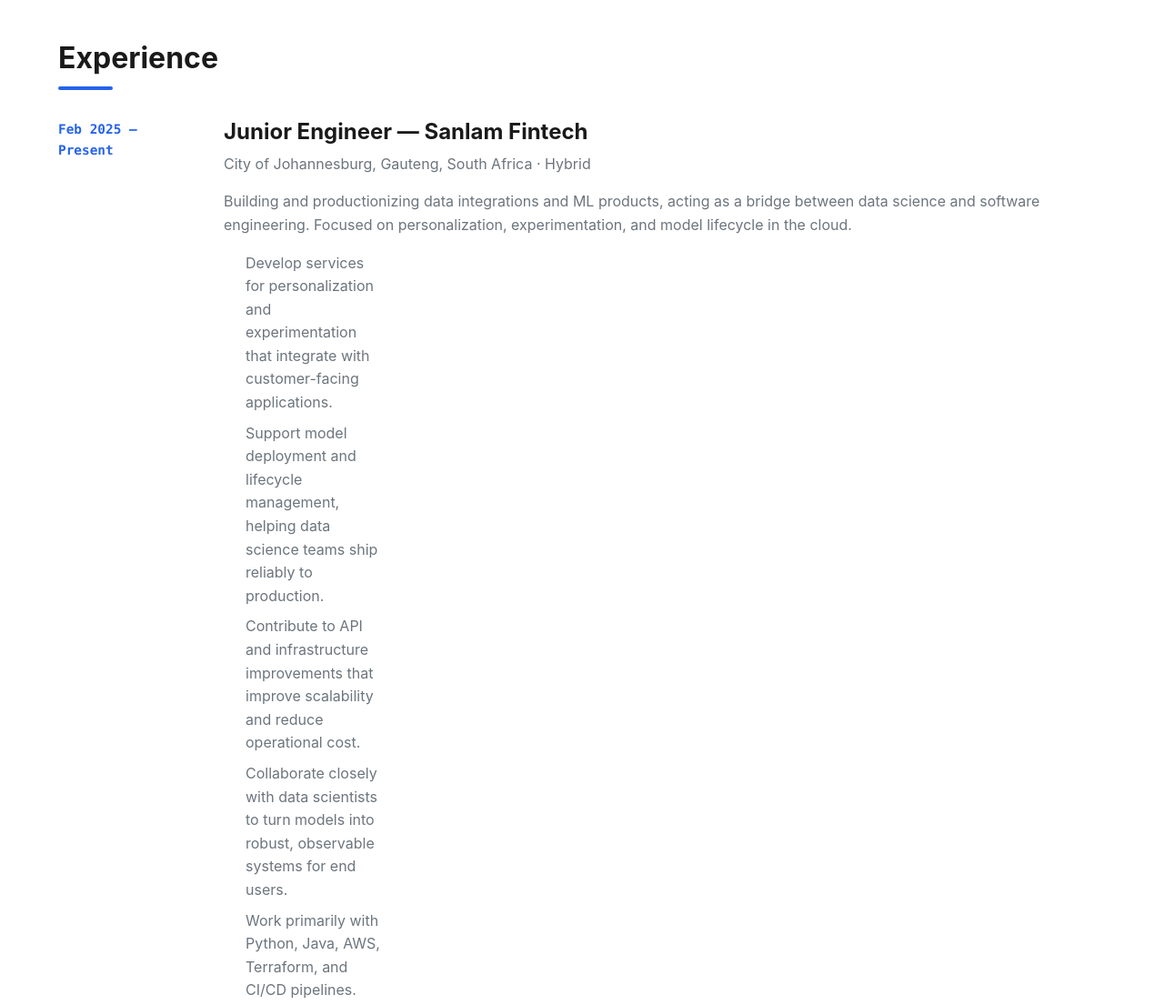
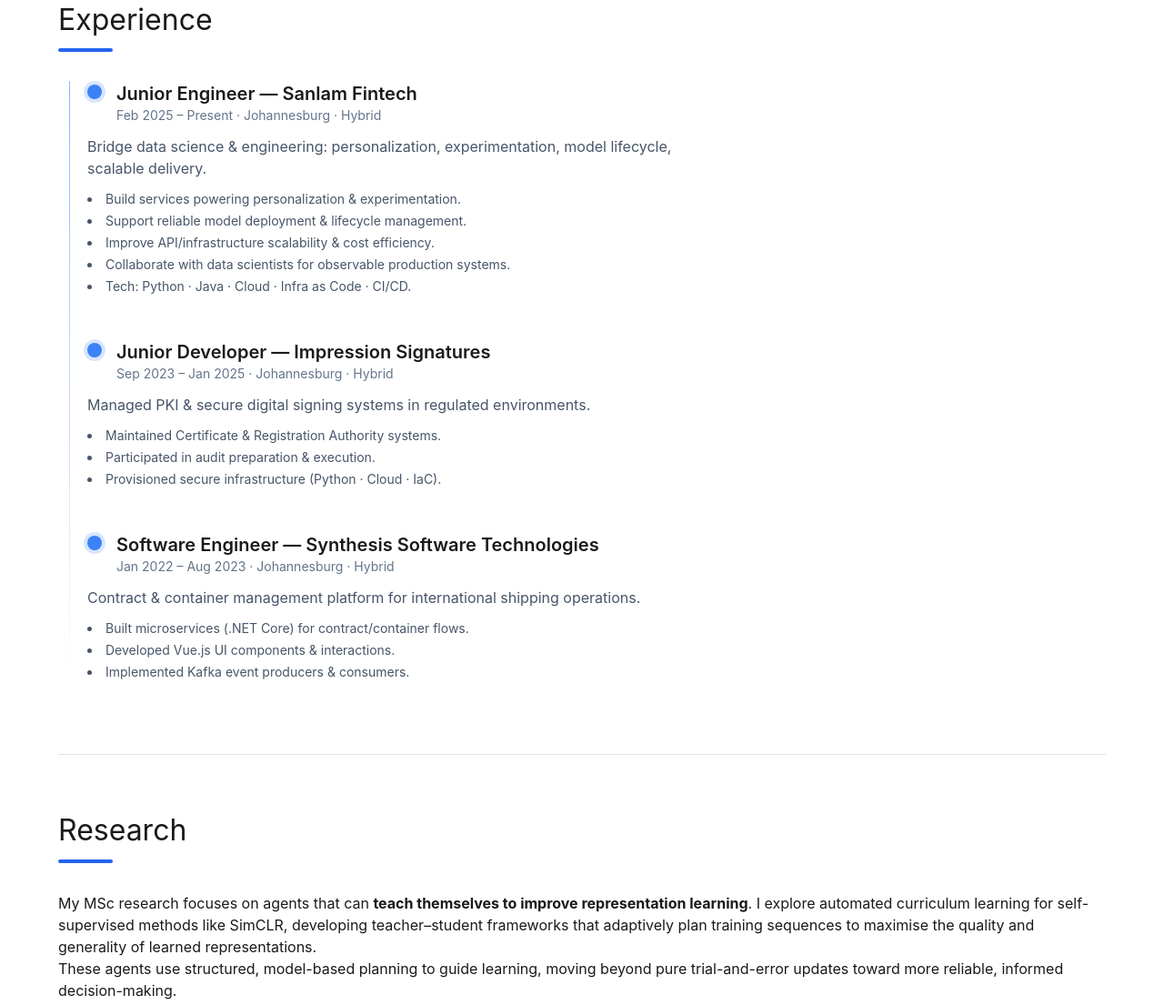
Before and after one commit to MutshidziPhaswana/MutshidziPhaswana.github.io, a plain HTML site: page index.html in a window 1280 px wide. Shown: the part 917-2022 px from the top of the page at 91% size. Drawn offline with nearby package versions, Linux system fonts and the light colour scheme.

Commit message:
Integrate Tailwind CSS for styling; remove legacy timeline styles in favor of Tailwind layout

```diff
--- a/index.html
+++ b/index.html
@@ -12,6 +12,8 @@
   <meta property="og:image" content="assets/og-preview.png">
   <link rel="canonical" href="https://MutshidziPhaswana.github.io">
   <link rel="stylesheet" href="styles.css">
+  <!-- Tailwind CSS (Play CDN for rapid styling; replace with build pipeline later for production optimization) -->
+  <script src="https://cdn.tailwindcss.com"></script>
   <script defer src="script.js"></script>
   <script type="application/ld+json">
   {
@@ -85,56 +87,63 @@
 
   <section id="experience" class="panel">
     <h2>Experience</h2>
-    <ol class="timeline">
-      <li>
-        <div class="time">Feb 2025 – Present</div>
-        <div class="details">
-          <h3>Junior Engineer — Sanlam Fintech</h3>
-          <p>City of Johannesburg, Gauteng, South Africa · Hybrid</p>
-          <p>
-            Building and productionizing data integrations and ML products, acting as a bridge between data science
-            and software engineering. Focused on personalization, experimentation, and model lifecycle in the cloud.
-          </p>
-          <ul>
-            <li>Develop services for personalization and experimentation that integrate with customer-facing applications.</li>
-            <li>Support model deployment and lifecycle management, helping data science teams ship reliably to production.</li>
-            <li>Contribute to API and infrastructure improvements that improve scalability and reduce operational cost.</li>
-            <li>Collaborate closely with data scientists to turn models into robust, observable systems for end users.</li>
-            <li>Work primarily with Python, Java, AWS, Terraform, and CI/CD pipelines.</li>
-          </ul>
+    <div class="relative pl-6 sm:pl-8">
+      <!-- Vertical line -->
+      <div class="absolute top-0 left-2 sm:left-3 h-full w-px bg-gradient-to-b from-blue-500/60 via-blue-400/40 to-transparent"></div>
+
+      <!-- Item 1 -->
+      <article class="group mb-12">
+        <div class="flex items-start gap-4">
+          <div class="mt-1 h-4 w-4 rounded-full bg-blue-500 ring-4 ring-blue-500/20 group-hover:scale-110 transition"></div>
+          <div>
+            <h3 class="text-xl font-semibold">Junior Engineer — Sanlam Fintech</h3>
+            <p class="text-sm text-slate-500 dark:text-slate-400">Feb 2025 – Present · Johannesburg · Hybrid</p>
+          </div>
         </div>
-      </li>
-      <li>
-        <div class="time">Sep 2023 – Jan 2025</div>
-        <div class="details">
-          <h3>Junior Developer — Impression Signatures</h3>
-          <p>City of Johannesburg, Gauteng, South Africa · Hybrid</p>
-          <p>
-            Part of the Managed PKI team, building and maintaining public-key infrastructure systems for digital signing.
-          </p>
-          <ul>
-            <li>Contributed to a Certificate Authority system and maintained an existing Registration Authority system.</li>
-            <li>Participated in audit preparation and execution for regulated PKI environments.</li>
-            <li>Leveraged AWS, Python, and Terraform to provision and manage secure infrastructure.</li>
-          </ul>
+        <p class="mt-3 text-slate-600 dark:text-slate-300 max-w-prose">Bridge data science & engineering: personalization, experimentation, model lifecycle, scalable delivery.</p>
+        <ul class="mt-3 space-y-1 text-sm text-slate-600 dark:text-slate-300 list-disc list-inside">
+          <li>Build services powering personalization & experimentation.</li>
+          <li>Support reliable model deployment & lifecycle management.</li>
+          <li>Improve API/infrastructure scalability & cost efficiency.</li>
+          <li>Collaborate with data scientists for observable production systems.</li>
+          <li>Tech: Python · Java · Cloud · Infra as Code · CI/CD.</li>
+        </ul>
+      </article>
+
+      <!-- Item 2 -->
+      <article class="group mb-12">
+        <div class="flex items-start gap-4">
+          <div class="mt-1 h-4 w-4 rounded-full bg-blue-500 ring-4 ring-blue-500/20 group-hover:scale-110 transition"></div>
+          <div>
+            <h3 class="text-xl font-semibold">Junior Developer — Impression Signatures</h3>
+            <p class="text-sm text-slate-500 dark:text-slate-400">Sep 2023 – Jan 2025 · Johannesburg · Hybrid</p>
+          </div>
         </div>
-      </li>
-      <li>
-        <div class="time">Jan 2022 – Aug 2023</div>
-        <div class="details">
-          <h3>Software Engineer — Synthesis Software Technologies</h3>
-          <p>City of Johannesburg, Gauteng, South Africa · Hybrid</p>
-          <p>
-            Worked on a Contract &amp; Container Management system for a large shipping client based in Singapore.
-          </p>
-          <ul>
-            <li>Implemented backend microservices using C# .NET Core for core contract and container workflows.</li>
-            <li>Built and maintained Vue.js components for the web frontend experience.</li>
-            <li>Wrote Kafka producers and consumers to emit and consume events from other microservices.</li>
-          </ul>
+        <p class="mt-3 text-slate-600 dark:text-slate-300 max-w-prose">Managed PKI & secure digital signing systems in regulated environments.</p>
+        <ul class="mt-3 space-y-1 text-sm text-slate-600 dark:text-slate-300 list-disc list-inside">
+          <li>Maintained Certificate & Registration Authority systems.</li>
+          <li>Participated in audit preparation & execution.</li>
+          <li>Provisioned secure infrastructure (Python · Cloud · IaC).</li>
+        </ul>
+      </article>
+
+      <!-- Item 3 -->
+      <article class="group mb-4">
+        <div class="flex items-start gap-4">
+          <div class="mt-1 h-4 w-4 rounded-full bg-blue-500 ring-4 ring-blue-500/20 group-hover:scale-110 transition"></div>
+          <div>
+            <h3 class="text-xl font-semibold">Software Engineer — Synthesis Software Technologies</h3>
+            <p class="text-sm text-slate-500 dark:text-slate-400">Jan 2022 – Aug 2023 · Johannesburg · Hybrid</p>
+          </div>
         </div>
-      </li>
-    </ol>
+        <p class="mt-3 text-slate-600 dark:text-slate-300 max-w-prose">Contract & container management platform for international shipping operations.</p>
+        <ul class="mt-3 space-y-1 text-sm text-slate-600 dark:text-slate-300 list-disc list-inside">
+          <li>Built microservices (.NET Core) for contract/container flows.</li>
+          <li>Developed Vue.js UI components & interactions.</li>
+          <li>Implemented Kafka event producers & consumers.</li>
+        </ul>
+      </article>
+    </div>
   </section>
 
   <section id="research" class="panel">
--- a/styles.css
+++ b/styles.css
@@ -267,58 +267,7 @@ img {
 }
 
 /* Timeline */
-.timeline {
-  list-style: none;
-  padding: 0;
-}
-
-.timeline li {
-  display: grid;
-  grid-template-columns: 150px 1fr;
-  gap: var(--space-lg);
-  margin-bottom: var(--space-xl);
-  position: relative;
-}
-
-.timeline li::before {
-  content: "";
-  position: absolute;
-  left: 150px;
-  top: 0;
-  bottom: -var(--space-xl);
-  width: 2px;
-  background-color: var(--clr-border);
-  margin-left: calc(-1 * var(--space-lg) / 2);
-}
-
-.timeline li:last-child::before {
-  display: none;
-}
-
-.time {
-  font-weight: 600;
-  color: var(--clr-accent);
-  font-family: var(--font-mono);
-  font-size: 0.9rem;
-}
-
-.details h3 {
-  margin-bottom: var(--space-xs);
-}
-
-.details p {
-  color: var(--clr-text-muted);
-  margin-bottom: var(--space-sm);
-}
-
-.details ul {
-  margin-top: var(--space-sm);
-  color: var(--clr-text-muted);
-}
-
-.details ul li {
-  margin-bottom: var(--space-xs);
-}
+/* Removed old .timeline styles (Tailwind now handles Experience layout) */
 
 /* Projects */
 .filters {
```
